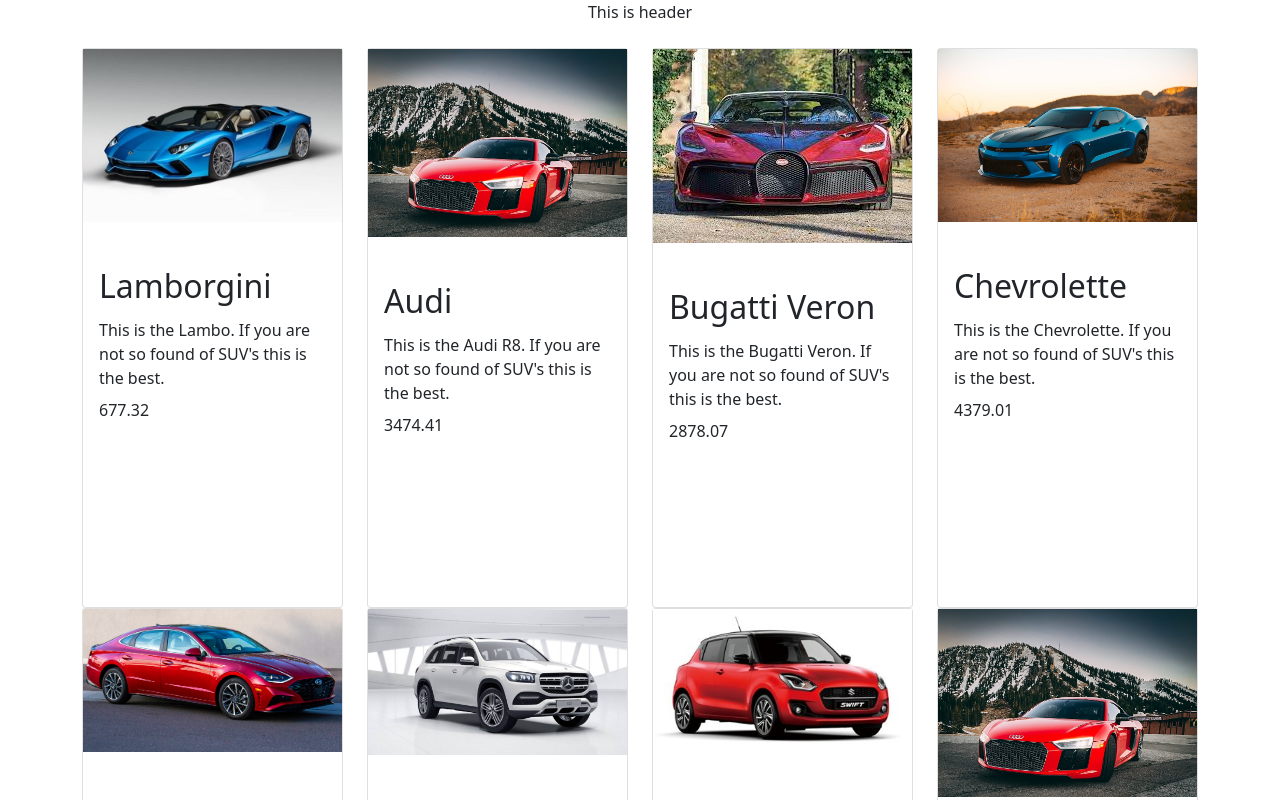
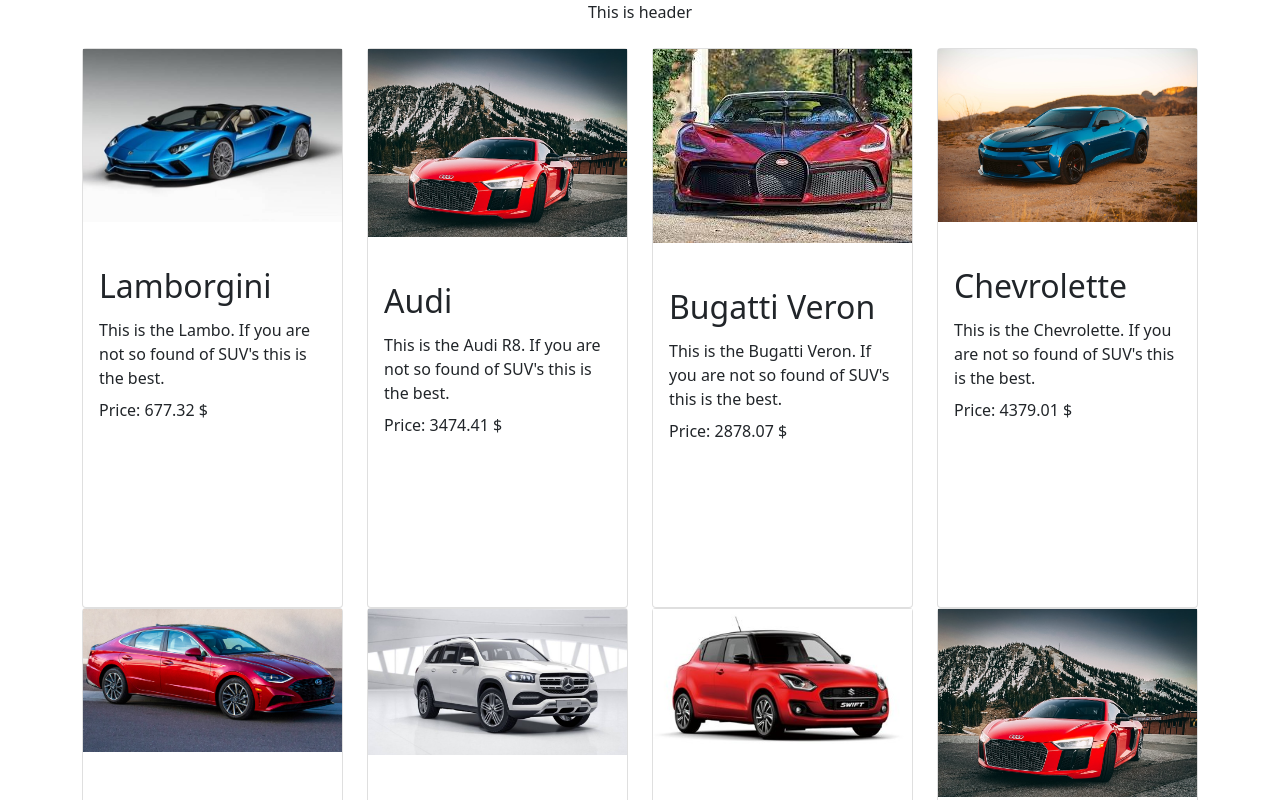
Before and after one commit to Rizwan20596/Basic_ECommerce_App, a React (Create React App) app: page / in a window 1280 px wide. Shown: the top 800 px of the page. Built offline with nearby package versions, Linux system fonts and the light colour scheme.

Commit message:
Added a tag for price tag

```diff
--- a/src/components/product.js
+++ b/src/components/product.js
@@ -23,8 +23,7 @@
             <br></br>
           </div>
           <div className="card-title content">
-            {product.product.cost}
-            <br></br>
+            Price: {product.product.cost} $<br></br>
           </div>
         </div>
       </div>
```
